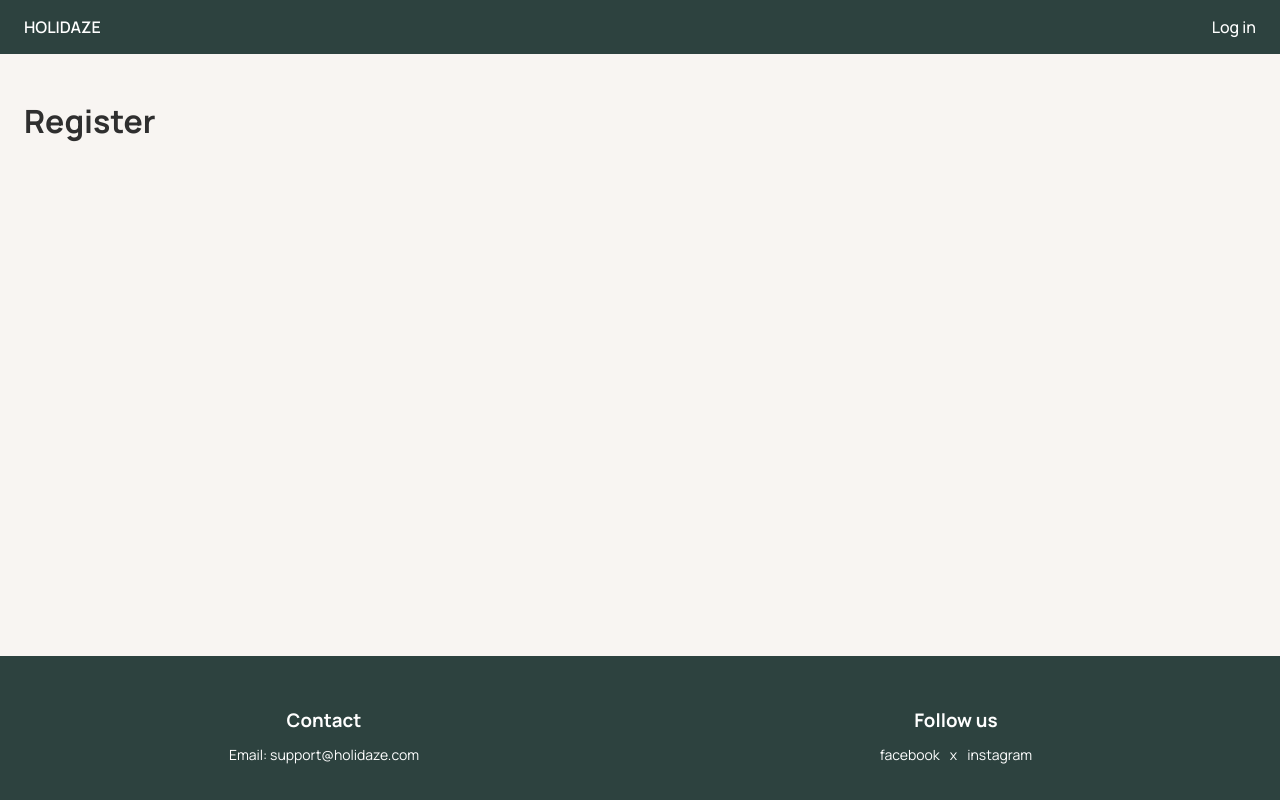
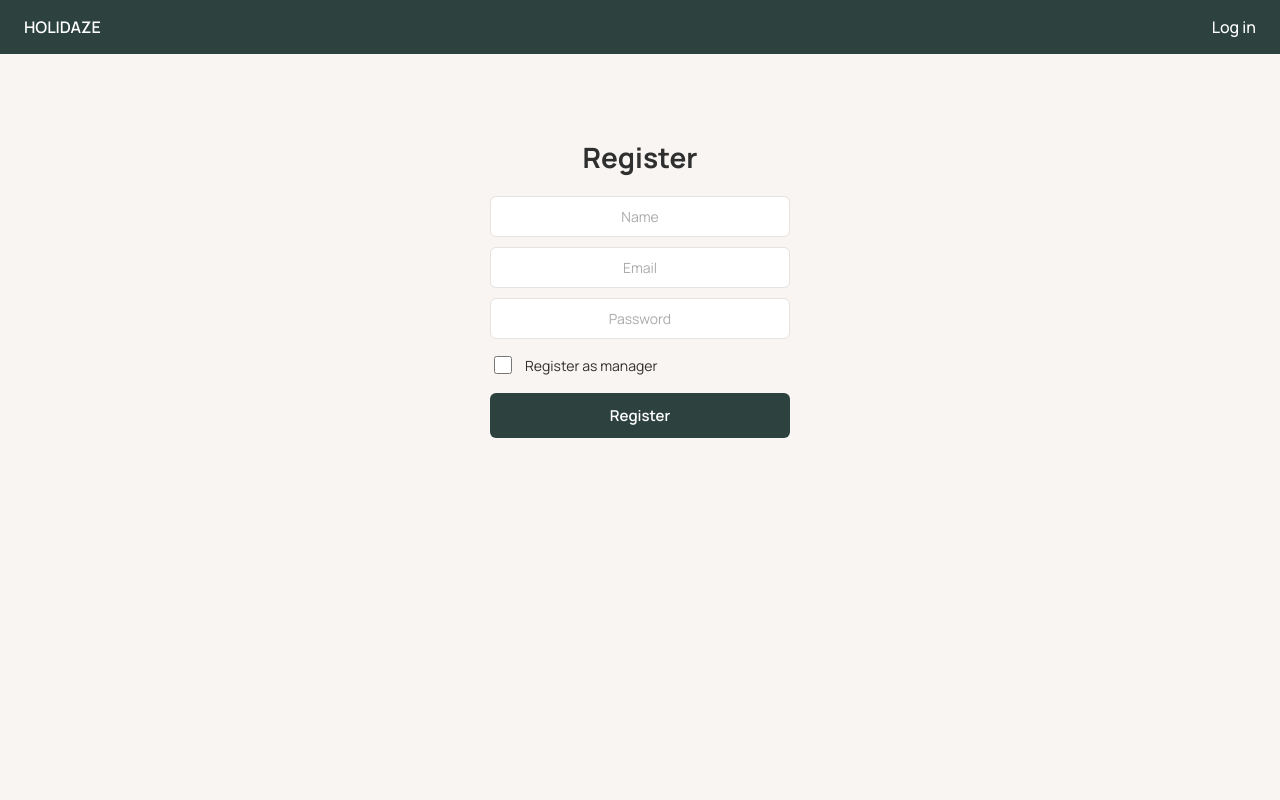
Before and after one commit to JarlErikMathiesen/project-exam-2-JarlErikMathiesen, a React (Vite) app: page /register in a window 1280 px wide. Shown: the top 800 px of the page. Built offline with nearby package versions, Linux system fonts and the light colour scheme.

Commit message:
register page styled

```diff
--- a/src/api/auth.js
+++ b/src/api/auth.js
@@ -8,3 +8,12 @@ export async function loginUser(credentials) {
 
   return data.data;
 }
+
+export async function registerUser(body) {
+  const data = await apiFetch('/auth/register', {
+    method: 'POST',
+    body: JSON.stringify(body),
+  });
+
+  return data.data;
+}
--- a/src/components/layout/Header.jsx
+++ b/src/components/layout/Header.jsx
@@ -2,7 +2,6 @@ import styled from 'styled-components';
 import { Link } from 'react-router-dom';
 import { User } from 'lucide-react';
 import { useNavigate } from 'react-router-dom';
-import { useState } from 'react';
 import { useAuth } from '../../features/auth/useAuth';
 
 const HeaderBar = styled.header`
--- a/src/pages/Register.jsx
+++ b/src/pages/Register.jsx
@@ -1,3 +1,115 @@
+import styled from 'styled-components';
+
+const Page = styled.div`
+  min-height: 100vh;
+  display: flex;
+  align-items: flex-start;
+  justify-content: center;
+  padding-top: 60px;
+`;
+
+const Card = styled.div`
+  width: 100%;
+  max-width: 300px;
+  display: flex;
+  flex-direction: column;
+  align-items: center;
+  gap: 20px;
+`;
+
+const Title = styled.h1`
+  font-size: 28px;
+  font-weight: 700;
+  color: ${({ theme }) => theme.colors.text};
+  margin: 0;
+`;
+
+const Form = styled.div`
+  width: 100%;
+  display: flex;
+  flex-direction: column;
+  gap: 10px;
+`;
+
+const Input = styled.input`
+  width: 100%;
+  padding: 10px 14px;
+  font-size: 14px;
+  font-family: ${({ theme }) => theme.font.family};
+  color: ${({ theme }) => theme.colors.text};
+  background-color: ${({ theme }) => theme.colors.white};
+  border: 1px solid ${({ theme }) => theme.colors.border};
+  border-radius: ${({ theme }) => theme.radius.sm};
+  outline: none;
+  text-align: center;
+
+  &::placeholder {
+    color: #aaa;
+  }
+
+  &:focus {
+    border-color: ${({ theme }) => theme.colors.primary};
+  }
+`;
+
+const CheckboxRow = styled.div`
+  display: flex;
+  align-items: center;
+  gap: 10px;
+  margin-top: 4px;
+`;
+
+const Checkbox = styled.input`
+  width: 18px;
+  height: 18px;
+  border: 1px solid ${({ theme }) => theme.colors.border};
+  border-radius: 3px;
+  cursor: pointer;
+  accent-color: ${({ theme }) => theme.colors.primary};
+  flex-shrink: 0;
+`;
+
+const CheckboxLabel = styled.label`
+  font-size: 14px;
+  color: ${({ theme }) => theme.colors.text};
+  cursor: pointer;
+`;
+
+const SubmitButton = styled.button`
+  width: 100%;
+  padding: 12px;
+  margin-top: 6px;
+  font-size: 15px;
+  font-weight: 600;
+  color: ${({ theme }) => theme.colors.white};
+  background-color: ${({ theme }) => theme.colors.primary};
+  border: none;
+  border-radius: ${({ theme }) => theme.radius.sm};
+
+  &:hover {
+    opacity: 0.9;
+  }
+`;
+
 export default function Register() {
-  return <h1>Register</h1>;
+  return (
+    <Page>
+      <Card>
+        <Title>Register</Title>
+
+        <Form>
+          <Input type="text" name="name" placeholder="Name" />
+          <Input type="email" name="email" placeholder="Email" />
+          <Input type="password" name="password" placeholder="Password" />
+
+          <CheckboxRow>
+            <Checkbox type="checkbox" name="venueManager" id="venueManager" />
+            <CheckboxLabel>Register as manager</CheckboxLabel>
+          </CheckboxRow>
+
+          <SubmitButton>Register</SubmitButton>
+        </Form>
+      </Card>
+    </Page>
+  );
 }
```
